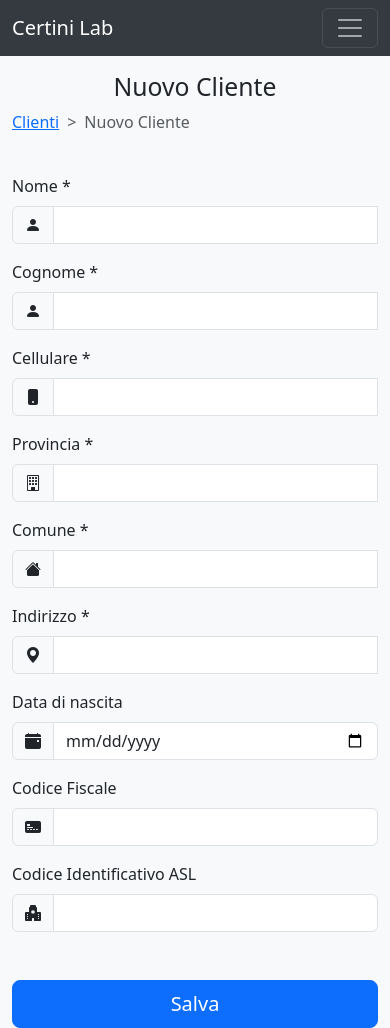
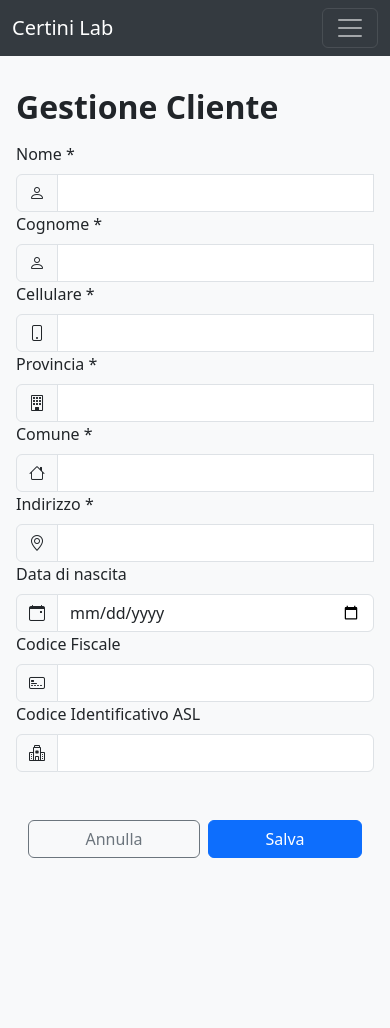
Before and after one commit to HandSonTechLab/certinilab-fe, an Angular app: page /nuovi-clienti in a window 390 px wide. After the commit the page ends 874 px from the top, so only its background shows below. Built offline with nearby package versions, Linux system fonts and the light colour scheme.

Commit message:
Refactor client and supplier forms for improved layout and consistency

```diff
--- a/src/app/pages/clients/clients.component.html
+++ b/src/app/pages/clients/clients.component.html
@@ -8,11 +8,14 @@
     </div>
   }
 </div>
-<div class="container-fluid custom-margin-top-1rem bg-light">
+
+<div class="container-fluid pb-5 d-flex flex-column">
 
   <!-- TITOLO SEZIONE -->
-  <div class="d-flex justify-content-between align-items-center">
-    <h2 class="page-title">Clienti</h2>
+  <div class="row">
+    <div class="col-12">
+      <h2 class="page-title">Clienti</h2>
+    </div>
   </div>
 
   <div class="row d-flex justify-content-end">
@@ -34,13 +37,13 @@
   } @else {
     <div class="row mt-1">
       <div class="col-12">
-        <table class="table table-hover border">
-          <thead class="table-dark">
+        <table class="table table-hover table-bordered">
+          <thead class="table-light">
           <tr>
-            <th scope="col">Nome</th>
-            <th scope="col">Cognome</th>
-            <th scope="col">Indirizzo</th>
-            <th scope="col" style="width: 9em"></th>
+            <th scope="col"><span class="fw-semibold">Nome</span></th>
+            <th scope="col"><span class="fw-semibold">Cognome</span></th>
+            <th scope="col"><span class="fw-semibold">Indirizzo</span></th>
+            <th scope="col"></th>
           </tr>
           </thead>
           <tbody>
--- a/src/app/pages/create-client/create-client.component.html
+++ b/src/app/pages/create-client/create-client.component.html
@@ -1,128 +1,121 @@
-<div class="container mt-3">
+<div class="container-fluid d-flex flex-column mt-3 p-3">
+  <!-- TITOLO SEZIONE -->
   <div class="row">
-    <div class="col-12 d-flex justify-content-center">
-      <h2>
-        Nuovo Cliente
-      </h2>
+    <div class="col-12">
+      <h2 class="page-title">Gestione Cliente</h2>
     </div>
   </div>
-  <div class="row">
-    <div class="col-12">
-      <nav class="mb-4" style="--bs-breadcrumb-divider: '>';" aria-label="breadcrumb">
-        <ol class="breadcrumb">
-            <li class="breadcrumb-item"><a href="/clienti">Clienti</a></li>
-          <li class="breadcrumb-item active" aria-current="page">Nuovo Cliente</li>
-        </ol>
-      </nav>
-    </div>
-  </div>
-</div>
-
-<div class="container mt-3 justify-content-center">
-  <div class="row">
-    <div class="col-12">
   <form [formGroup]="clienteForm" (ngSubmit)="onSubmit()" class="needs-validation" novalidate>
     <div class="row">
       <div class="col-12">
         <label class="form-label">Nome *</label>
         <div class="input-group">
-              <span class="input-group-text"><i class="bi bi-person-fill"></i></span>
+          <span class="input-group-text"><i class="bi bi-person"></i></span>
           <input type="text" class="form-control" formControlName="nome" [ngClass]="{'is-invalid': isInvalid('nome')}">
           <div class="invalid-feedback">Inserisci il nome.</div>
         </div>
       </div>
-        </div>
-        <div class="row mt-3">
       <div class="col-12">
         <label class="form-label">Cognome *</label>
         <div class="input-group">
-              <span class="input-group-text"><i class="bi bi-person-fill"></i></span>
-              <input type="text" class="form-control" formControlName="cognome" [ngClass]="{'is-invalid': isInvalid('cognome')}">
+          <span class="input-group-text"><i class="bi bi-person"></i></span>
+          <input type="text" class="form-control" formControlName="cognome"
+                 [ngClass]="{'is-invalid': isInvalid('cognome')}">
           <div class="invalid-feedback">Inserisci il cognome.</div>
+        </div>
+      </div>
+
+      <div class="col-12">
+        <label class="form-label">Cellulare *</label>
+        <div class="input-group">
+          <span class="input-group-text"><i class="bi bi-phone"></i></span>
+          <input type="tel" class="form-control" formControlName="cellulare"
+                 [ngClass]="{'is-invalid': isInvalid('cellulare')}">
+          <div class="invalid-feedback">Inserisci il numero di cellulare.</div>
+        </div>
+      </div>
+
+
+      <div class="col-12">
+        <label class="form-label">Provincia *</label>
+        <div class="input-group">
+          <span class="input-group-text"><i class="bi bi-building"></i></span>
+          <input type="text" class="form-control" formControlName="provincia"
+                 [ngClass]="{'is-invalid': isInvalid('provincia')}">
+          <div class="invalid-feedback">Inserisci la provincia.</div>
+        </div>
+      </div>
+
+      <div class="col-12">
+        <label class="form-label">Comune *</label>
+        <div class="input-group">
+          <span class="input-group-text"><i class="bi bi-house"></i></span>
+          <input type="text" class="form-control" formControlName="comune"
+                 [ngClass]="{'is-invalid': isInvalid('comune')}">
+          <div class="invalid-feedback">Inserisci il comune.</div>
+        </div>
+      </div>
+
+      <div class="col-12">
+        <label class="form-label">Indirizzo *</label>
+        <div class="input-group">
+          <span class="input-group-text"><i class="bi bi-geo-alt"></i></span>
+          <input type="text" class="form-control" formControlName="indirizzo"
+                 [ngClass]="{'is-invalid': isInvalid('indirizzo')}">
+          <div class="invalid-feedback">Inserisci l'indirizzo.</div>
+        </div>
+      </div>
+
+
+      <div class="col-12">
+        <label class="form-label">Data di nascita</label>
+        <div class="input-group">
+          <span class="input-group-text"><i class="bi bi-calendar-event"></i></span>
+          <input type="date" class="form-control" formControlName="dataNascita">
+        </div>
+      </div>
+
+
+      <div class="col-12">
+        <label class="form-label">Codice Fiscale</label>
+        <div class="input-group">
+          <span class="input-group-text"><i class="bi bi-credit-card-2-front"></i></span>
+          <input type="text" class="form-control" formControlName="codiceFiscale">
+        </div>
+      </div>
+
+      <div class="col-12">
+        <label class="form-label">Codice Identificativo ASL</label>
+        <div class="input-group">
+          <span class="input-group-text"><i class="bi bi-hospital"></i></span>
+          <input type="text" class="form-control" formControlName="codiceIdentificativoAsl">
+        </div>
+      </div>
+
+      <div class="mb-5"></div>
+
+
+      <div class="fixed-footer">
+        <div class="container-fluid">
+          <div class="row">
+            <div class="col-12 d-flex gap-2">
+              <button
+                type="button"
+                class="btn btn-outline-secondary flex-grow-1"
+                (click)="onCancel()"
+              >
+                Annulla
+              </button>
+
+              <button type="submit" class="btn btn-primary flex-grow-1"
+                      [ngClass]="{'disabled': this.userDetail.activeMode == 'view'}">
+                <i></i>Salva
+              </button>
+            </div>
           </div>
         </div>
       </div>
 
-        <div class="row mt-3">
-          <div class="col-12">
-            <label class="form-label">Cellulare *</label>
-            <div class="input-group">
-              <span class="input-group-text"><i class="bi bi-phone-fill"></i></span>
-              <input type="tel" class="form-control" formControlName="cellulare" [ngClass]="{'is-invalid': isInvalid('cellulare')}">
-              <div class="invalid-feedback">Inserisci il numero di cellulare.</div>
-            </div>
-          </div>
-        </div>
-
-        <div class="row mt-3">
-          <div class="col-12">
-            <label class="form-label">Provincia *</label>
-            <div class="input-group">
-              <span class="input-group-text"><i class="bi bi-building"></i></span>
-              <input type="text" class="form-control" formControlName="provincia" [ngClass]="{'is-invalid': isInvalid('provincia')}">
-              <div class="invalid-feedback">Inserisci la provincia.</div>
-            </div>
-          </div>
-        </div>
-
-        <div class="row mt-3">
-          <div class="col-12">
-            <label class="form-label">Comune *</label>
-            <div class="input-group">
-              <span class="input-group-text"><i class="bi bi-house-fill"></i></span>
-              <input type="text" class="form-control" formControlName="comune" [ngClass]="{'is-invalid': isInvalid('comune')}">
-              <div class="invalid-feedback">Inserisci il comune.</div>
-            </div>
-          </div>
-        </div>
-
-        <div class="row mt-3">
-          <div class="col-12">
-            <label class="form-label">Indirizzo *</label>
-            <div class="input-group">
-              <span class="input-group-text"><i class="bi bi-geo-alt-fill"></i></span>
-              <input type="text" class="form-control" formControlName="indirizzo" [ngClass]="{'is-invalid': isInvalid('indirizzo')}">
-              <div class="invalid-feedback">Inserisci l'indirizzo.</div>
-            </div>
-          </div>
-        </div>
-
-        <div class="row mt-3">
-          <div class="col-12">
-            <label class="form-label">Data di nascita</label>
-            <div class="input-group">
-              <span class="input-group-text"><i class="bi bi-calendar-event-fill"></i></span>
-              <input type="date" class="form-control" formControlName="dataNascita">
-            </div>
-          </div>
-        </div>
-
-        <div class="row mt-3">
-          <div class="col-12">
-            <label class="form-label">Codice Fiscale</label>
-            <div class="input-group">
-              <span class="input-group-text"><i class="bi bi-credit-card-2-front-fill"></i></span>
-              <input type="text" class="form-control" formControlName="codiceFiscale">
-            </div>
-          </div>
-        </div>
-
-        <div class="row mt-3">
-          <div class="col-12">
-            <label class="form-label">Codice Identificativo ASL</label>
-            <div class="input-group">
-              <span class="input-group-text"><i class="bi bi-hospital-fill"></i></span>
-              <input type="text" class="form-control" formControlName="codiceIdentificativoAsl">
-            </div>
-          </div>
-        </div>
-
-        <div class="d-grid mt-5">
-          <button type="submit" class="btn btn-primary btn-lg" [ngClass]="{'disabled': this.userDetail.activeMode == 'view'}">
-            <i></i>Salva
-          </button>
     </div>
   </form>
 </div>
-  </div>
-</div>
--- a/src/app/pages/create-client/create-client.component.ts
+++ b/src/app/pages/create-client/create-client.component.ts
@@ -142,4 +142,8 @@ export class CreateClientComponent implements OnInit, OnDestroy {
     return !!(control && control.invalid && control.touched);
   }
 
+  onCancel(): void {
+    this.router.navigate(['/clienti']);
+  }
+
 }
--- a/src/app/pages/create-supplier/create-supplier.component.html
+++ b/src/app/pages/create-supplier/create-supplier.component.html
@@ -1,62 +1,42 @@
-<div class="container mt-3">
-  <div class="row">
-    <div class="col-12 d-flex justify-content-center">
-      <h2>
-        Nuovo Fornitore
-      </h2>
-    </div>
-  </div>
+<div class="container-fluid d-flex flex-column mt-3 p-3">
+  <!-- TITOLO SEZIONE -->
   <div class="row">
     <div class="col-12">
-      <nav class="mb-4" style="--bs-breadcrumb-divider: '>';" aria-label="breadcrumb">
-        <ol class="breadcrumb">
-          <li class="breadcrumb-item"><a href="/fornitori">Fornitori</a></li>
-          <li class="breadcrumb-item active" aria-current="page">Nuovo Fornitore</li>
-        </ol>
-      </nav>
-    </div>
+      <h2 class="page-title">Gestione Cliente</h2>
     </div>
   </div>
 
-<div class="container mt-3 justify-content-center">
-  <div class="row">
-    <div class="col-12">
   <form [formGroup]="supplierForm" (ngSubmit)="onSubmit()" class="needs-validation" novalidate>
     <div class="row">
       <div class="col-12">
         <label class="form-label">Codice provenienza *</label>
         <div class="input-group">
-              <span class="input-group-text"><i class="bi bi-person-fill"></i></span>
+          <span class="input-group-text"><i class="bi bi-person"></i></span>
           <input type="text" class="form-control" formControlName="codiceProvenienza"
                  [ngClass]="{'is-invalid': isInvalid('codiceProvenienza')}">
           <div class="invalid-feedback">Inserisci il codice provenienza</div>
         </div>
       </div>
-        </div>
-        <div class="row mt-3">
+
       <div class="col-12">
         <label class="form-label">Partita iva *</label>
         <div class="input-group">
-              <span class="input-group-text"><i class="bi bi-person-fill"></i></span>
+          <span class="input-group-text"><i class="bi bi-person"></i></span>
           <input type="text" class="form-control" formControlName="partitaIva"
                  [ngClass]="{'is-invalid': isInvalid('partitaIva')}">
           <div class="invalid-feedback">Inserisci la partita iva.</div>
         </div>
       </div>
-        </div>
 
-        <div class="row mt-3">
       <div class="col-12">
         <label class="form-label">Telefono</label>
         <div class="input-group">
-              <span class="input-group-text"><i class="bi bi-phone-fill"></i></span>
+          <span class="input-group-text"><i class="bi bi-phone"></i></span>
           <input type="tel" class="form-control" formControlName="telefono">
           <div class="invalid-feedback">Inserisci il numero di telefono.</div>
         </div>
       </div>
-        </div>
 
-        <div class="row mt-3">
       <div class="col-12">
         <label class="form-label">Indirizzo</label>
         <div class="input-group">
@@ -65,15 +45,30 @@
           <div class="invalid-feedback">Inserisci l'indirizzo.</div>
         </div>
       </div>
-        </div>
 
-        <div class="d-grid mt-5">
-          <button type="submit" class="btn btn-primary btn-lg"
+      <div class="mb-5"></div>
+
+      <div class="fixed-footer">
+        <div class="container-fluid">
+          <div class="row">
+            <div class="col-12 d-flex gap-2">
+              <button
+                type="button"
+                class="btn btn-outline-secondary flex-grow-1"
+                (click)="onCancel()"
+              >
+                Annulla
+              </button>
+
+              <button type="submit" class="btn btn-primary flex-grow-1"
                       [ngClass]="{'disabled': this.supplierDetail.activeMode == 'view'}">
                 <i></i>Salva
               </button>
             </div>
-      </form>
           </div>
         </div>
       </div>
+
+    </div>
+  </form>
+</div>
--- a/src/app/pages/create-supplier/create-supplier.component.ts
+++ b/src/app/pages/create-supplier/create-supplier.component.ts
@@ -124,6 +124,10 @@ export class CreateSupplierComponent implements OnInit, OnDestroy {
     });
   }
 
+  onCancel(): void {
+    this.router.navigate(['/fornitori']);
+  }
+
   isInvalid(controlName: string): boolean {
     const control = this.supplierForm.get(controlName);
     return !!(control && control.invalid && control.touched);
```
Also changed, not shown: src/app/pages/suppliers/suppliers.component.html (+7 -7 lines), src/app/shared/search-filter/search-filter.component.html (+15 -7 lines). Lines whose indentation alone changed are shown as unchanged.
